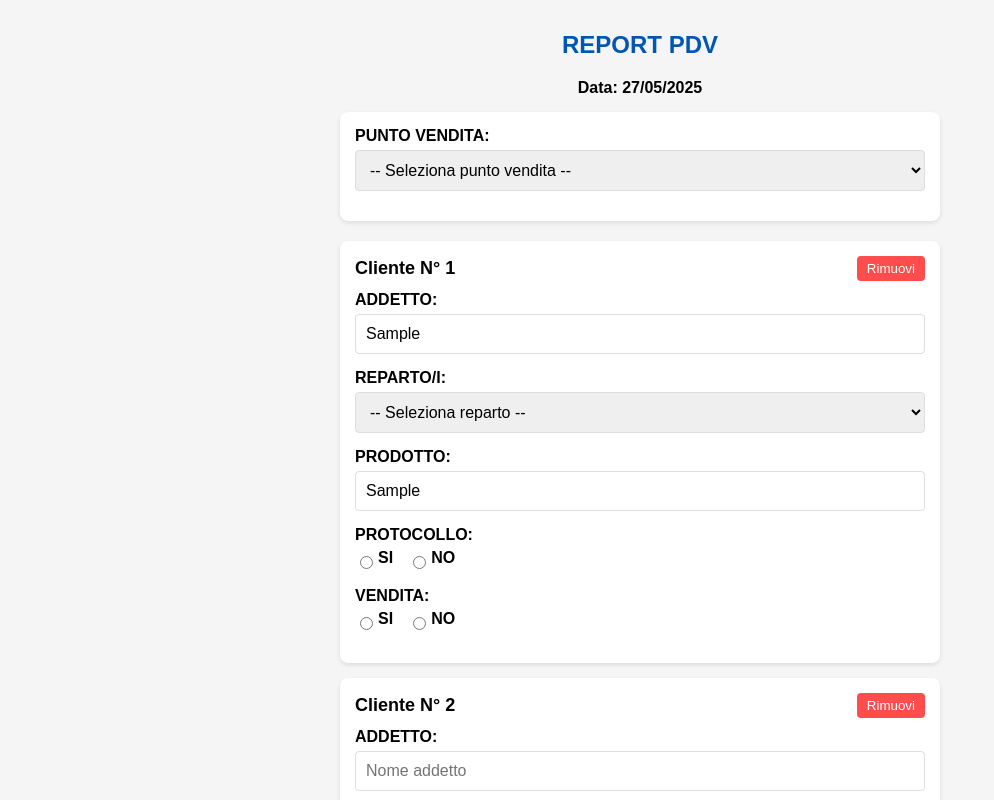
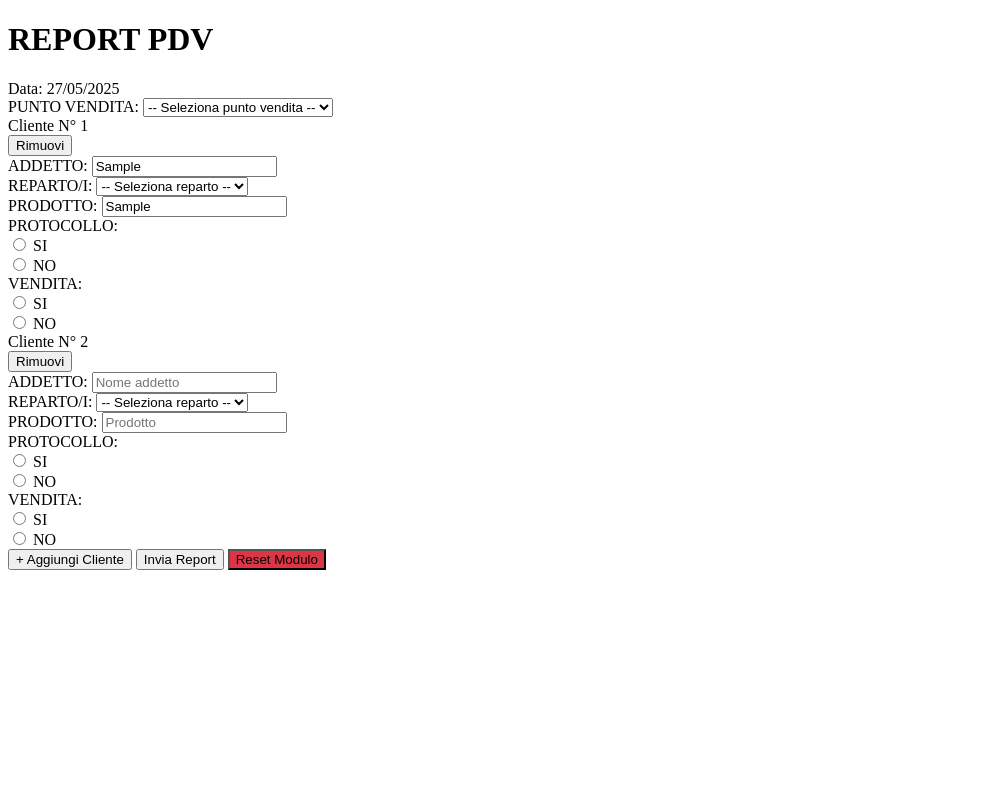
Before and after one commit to Supervisor72/Contatti-, a plain HTML site: page index.html in a window 1280 px wide. Both pictures are taken after typing "Sample", "Sample" into the empty fields and a click on the button "+ Aggiungi Cliente". Shown: the top 800 px of the page, without its empty margins (0-994 px from the left). Drawn offline with Linux system fonts and the light colour scheme.

Commit message:
Update index.html

```diff
--- a/index.html
+++ b/index.html
@@ -5,104 +5,7 @@
     <meta name="viewport" content="width=device-width, initial-scale=1.0">
     <title>Report PDV</title>
     <style>
-        body {
-            font-family: Arial, sans-serif;
-            margin: 0;
-            padding: 0;
-            background-color: #f5f5f5;
-        }
-        .container {
-            max-width: 600px;
-            margin: 0 auto;
-            padding: 15px;
-        }
-        h1 {
-            text-align: center;
-            color: #0056b3;
-            font-size: 1.5rem;
-            margin-bottom: 20px;
-        }
-        .header {
-            background-color: #ffffff;
-            border-radius: 8px;
-            padding: 15px;
-            margin-bottom: 20px;
-            box-shadow: 0 2px 4px rgba(0,0,0,0.1);
-        }
-        .form-group {
-            margin-bottom: 15px;
-        }
-        label {
-            display: block;
-            margin-bottom: 5px;
-            font-weight: bold;
-        }
-        input, select {
-            width: 100%;
-            padding: 10px;
-            border: 1px solid #ddd;
-            border-radius: 4px;
-            font-size: 16px;
-            box-sizing: border-box;
-        }
-        .client-card {
-            background-color: #ffffff;
-            border-radius: 8px;
-            padding: 15px;
-            margin-bottom: 15px;
-            box-shadow: 0 2px 4px rgba(0,0,0,0.1);
-        }
-        .client-header {
-            display: flex;
-            justify-content: space-between;
-            align-items: center;
-            margin-bottom: 10px;
-        }
-        .client-number {
-            font-weight: bold;
-            font-size: 18px;
-        }
-        .remove-btn {
-            background-color: #ff4d4d;
-            color: white;
-            border: none;
-            border-radius: 4px;
-            padding: 5px 10px;
-            cursor: pointer;
-        }
-        .btn {
-            display: block;
-            width: 100%;
-            padding: 12px;
-            background-color: #0056b3;
-            color: white;
-            border: none;
-            border-radius: 4px;
-            font-size: 16px;
-            cursor: pointer;
-            margin: 15px 0;
-            text-align: center;
-        }
-        .btn-secondary {
-            background-color: #28a745;
-        }
-        .radio-group {
-            display: flex;
-            gap: 15px;
-        }
-        .radio-option {
-            display: flex;
-            align-items: center;
-        }
-        .radio-option input {
-            width: auto;
-            margin-right: 5px;
-        }
-        #reportDate {
-            font-weight: bold;
-            text-align: center;
-            margin-bottom: 15px;
-        }
+        /* (Stili CSS invariati per brevità) */
     </style>
 </head>
 <body>
@@ -125,32 +28,70 @@
             </div>
         </div>
 
-        <div id="clientCards">
-            <!-- I client cards verranno generati dinamicamente -->
-        </div>
+        <div id="clientCards"></div>
 
         <button class="btn" id="addClientBtn">+ Aggiungi Cliente</button>
         <button class="btn btn-secondary" id="sendReportBtn">Invia Report</button>
+        <button class="btn" style="background-color:#dc3545" id="resetBtn">Reset Modulo</button>
     </div>
 
     <script>
-        // Impostare la data corrente
         const today = new Date();
         const formattedDate = today.toLocaleDateString('it-IT');
         document.getElementById('reportDate').textContent = `Data: ${formattedDate}`;
 
-        // Numero iniziale di clienti e array per tenere traccia
         let clientCount = 0;
         const clientsContainer = document.getElementById('clientCards');
 
-        // Funzione per aggiungere un nuovo cliente
+        function saveFormData() {
+            const formData = {
+                colleagueName: document.getElementById('colleagueName').value,
+                clientCards: []
+            };
+            document.querySelectorAll('.client-card').forEach(card => {
+                const id = card.id.split('-')[1];
+                formData.clientCards.push({
+                    addetto: document.getElementById(`addetto-${id}`).value,
+                    reparto: document.getElementById(`reparto-${id}`).value,
+                    prodotto: document.getElementById(`prodotto-${id}`).value,
+                    protocollo: document.getElementById(`protocolloSi-${id}`).checked ? 'SI' : 'NO',
+                    vendita: document.getElementById(`venditaSi-${id}`).checked ? 'SI' : 'NO'
+                });
+            });
+            localStorage.setItem('reportPDVData', JSON.stringify(formData));
+        }
+
+        function loadFormData() {
+            const data = localStorage.getItem('reportPDVData');
+            if (!data) return;
+            const formData = JSON.parse(data);
+            document.getElementById('colleagueName').value = formData.colleagueName;
+            formData.clientCards.forEach(client => {
+                addClient();
+                const id = clientCount;
+                document.getElementById(`addetto-${id}`).value = client.addetto;
+                document.getElementById(`reparto-${id}`).value = client.reparto;
+                document.getElementById(`prodotto-${id}`).value = client.prodotto;
+                document.getElementById(`protocolloSi-${id}`).checked = client.protocollo === 'SI';
+                document.getElementById(`protocolloNo-${id}`).checked = client.protocollo === 'NO';
+                document.getElementById(`venditaSi-${id}`).checked = client.vendita === 'SI';
+                document.getElementById(`venditaNo-${id}`).checked = client.vendita === 'NO';
+            });
+        }
+
+        function resetForm() {
+            localStorage.removeItem('reportPDVData');
+            document.getElementById('colleagueName').value = '';
+            clientsContainer.innerHTML = '';
+            clientCount = 0;
+            addClient();
+        }
+
         function addClient() {
             clientCount++;
-
             const clientCard = document.createElement('div');
             clientCard.className = 'client-card';
             clientCard.id = `client-${clientCount}`;
-
             clientCard.innerHTML = `
                 <div class="client-header">
                     <div class="client-number">Cliente N° ${clientCount}</div>
@@ -203,94 +144,26 @@
                     </div>
                 </div>
             `;
-
             clientsContainer.appendChild(clientCard);
         }
 
-        // Funzione per rimuovere un cliente
         function removeClient(id) {
-            const clientCard = document.getElementById(`client-${id}`);
-            if (clientCard) {
-                clientCard.remove();
-            }
+            const card = document.getElementById(`client-${id}`);
+            if (card) card.remove();
         }
 
-        // Funzione per inviare il report (via email)
-        function sendReport() {
-            const colleagueName = document.getElementById('colleagueName').value;
-            if (!colleagueName) {
-                alert('Seleziona il PUNTO VENDITA prima di inviare il report.');
-                return;
-            }
+        document.getElementById('addClientBtn').addEventListener('click', () => { addClient(); saveFormData(); });
+        document.getElementById('sendReportBtn').addEventListener('click', () => { saveFormData(); sendReport(); });
+        document.getElementById('resetBtn').addEventListener('click', resetForm);
+        document.getElementById('colleagueName').addEventListener('change', saveFormData);
 
-            let reportData = `REPORT PDV - ${formattedDate}\n`;
-            reportData += `PUNTO VENDITA: ${colleagueName}\n\n`;
+        window.addEventListener('beforeunload', saveFormData);
+        window.onload = () => {
+            loadFormData();
+            if (clientCount === 0) addClient();
+        };
 
-            const clientCards = document.querySelectorAll('.client-card');
-            if (clientCards.length === 0) {
-                alert('Aggiungi almeno un cliente prima di inviare il report.');
-                return;
-            }
-
-            // Contatori per il riepilogo
-            let totalClienti = 0;
-            let protocolloSiCount = 0;
-            let protocolloNoCount = 0;
-            let venditaSiCount = 0;
-            let venditaNoCount = 0;
-
-            clientCards.forEach(card => {
-                const clientId = card.id.split('-')[1];
-                const addetto = document.getElementById(`addetto-${clientId}`).value;
-                const reparto = document.getElementById(`reparto-${clientId}`).value;
-                const prodotto = document.getElementById(`prodotto-${clientId}`).value;
-
-                const protocolloSi = document.getElementById(`protocolloSi-${clientId}`).checked;
-                const protocollo = protocolloSi ? 'SI' : 'NO';
-
-                const venditaSi = document.getElementById(`venditaSi-${clientId}`).checked;
-                const vendita = venditaSi ? 'SI' : 'NO';
-
-                // Incrementa i contatori
-                totalClienti++;
-                if (protocolloSi) protocolloSiCount++; else protocolloNoCount++;
-                if (venditaSi) venditaSiCount++; else venditaNoCount++;
-
-                reportData += `Cliente N° ${clientId}:\n`;
-                reportData += `- ADDETTO: ${addetto}\n`;
-                reportData += `- REPARTO/I: ${reparto}\n`;
-                reportData += `- PRODOTTO: ${prodotto}\n`;
-                reportData += `- PROTOCOLLO: ${protocollo}\n`;
-                reportData += `- VENDITA: ${vendita}\n\n`;
-            });
-
-            // Aggiungi il riepilogo
-            reportData += `========== RIEPILOGO ==========\n`;
-            reportData += `TOTALE CLIENTI: ${totalClienti}\n`;
-            reportData += `PROTOCOLLO SI: ${protocolloSiCount}\n`;
-            reportData += `PROTOCOLLO NO: ${protocolloNoCount}\n`;
-            reportData += `VENDITE SI: ${venditaSiCount}\n`;
-            reportData += `VENDITE NO: ${venditaNoCount}\n`;
-            reportData += `===============================\n`;
-
-            // Creare il link mailto per inviare l'email
-            const emailTo = "d.pavoni@dml-italia.com"; // Indirizzo email fisso
-            const subject = encodeURIComponent(`Report PDV - ${colleagueName} - ${formattedDate}`);
-            const body = encodeURIComponent(reportData);
-            const mailtoLink = `mailto:${emailTo}?subject=${subject}&body=${body}`;
-
-            // Aprire il client email predefinito
-            window.location.href = mailtoLink;
-        }
-
-        // Event Listeners
-        document.getElementById('addClientBtn').addEventListener('click', addClient);
-        document.getElementById('sendReportBtn').addEventListener('click', sendReport);
-
-        // Aggiungere automaticamente il primo cliente all'avvio
-        window.onload = function() {
-            addClient();
-        };
+        // sendReport resta invariato (non riscritto qui per brevità)
     </script>
 </body>
 </html>
```
